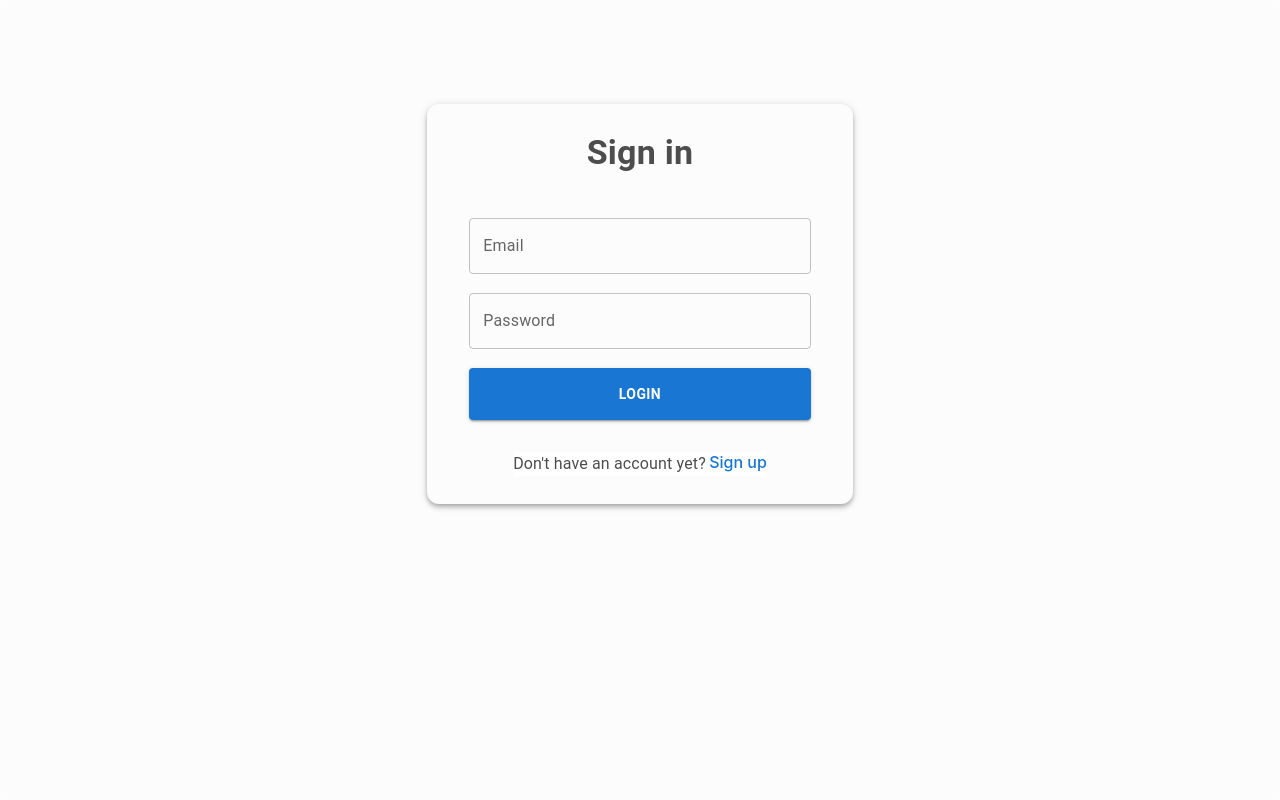
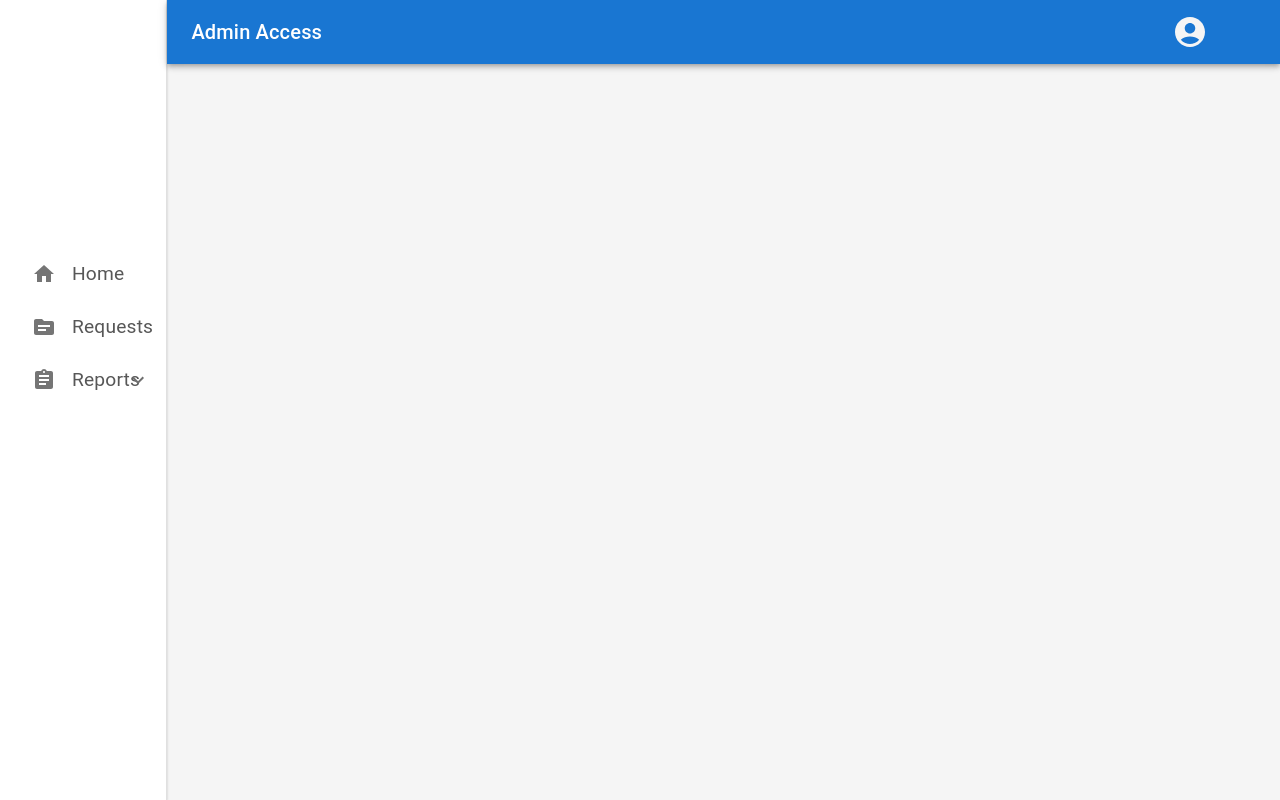
Before and after one commit to jallenmanaloto/binary-health, a React (Create React App) app: page / in a window 1280 px wide. Built offline with nearby package versions, Linux system fonts and the light colour scheme.

Commit message:
Developing Admin dashboard

```diff
--- a/src/App.js
+++ b/src/App.js
@@ -1,5 +1,6 @@
 import { useState } from "react";
 import { Routes, Route } from "react-router-dom";
+import Admin from "./components/admin/Admin";
 import CurrentUser from "./components/auth/CurrentUser";
 import Registration from "./components/registration/Registration";
 import UserLogin from "./components/login/UserLogin";
@@ -27,7 +28,8 @@ function App() {
         value={{ currentUser, setCurrentUser, headers, setHeaders }}
       >
         <Routes>
-          <Route path="/" element={<UserLogin />} />
+          <Route path="/" element={<Admin />} />
+          <Route path="sign-in" element={<UserLogin />} />
           <Route path="register" element={<Registration />} />
         </Routes>
       </CurrentUser.Provider>
```
